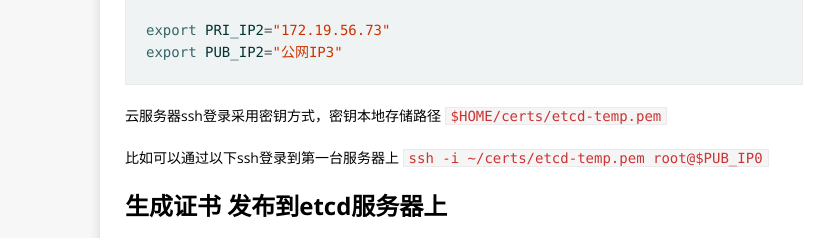
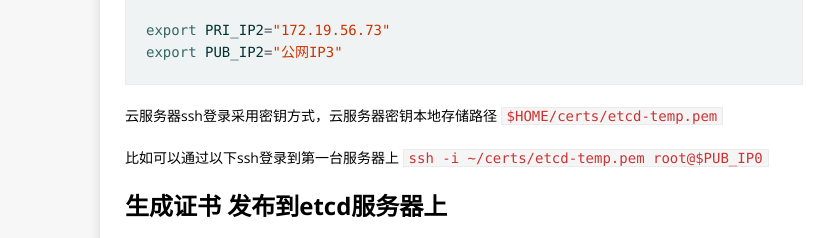
Before and after one commit to AarenWang/AarenWang.github.io, a plain HTML site: page posts/etcd-action-part-2/index.html in a window 1280 px wide. Shown: the part 1064-1302 px from the top of the page, 0-824 px from the left. Drawn offline with nearby package versions, Linux system fonts and the light colour scheme; a script that the page names is missing.

Commit message:
etcd-action-part-2

```diff
--- a/posts/etcd-action-part-2/index.html
+++ b/posts/etcd-action-part-2/index.html
@@ -124,7 +124,7 @@ if (!doNotTrack) {
 </span></span><span style="display:flex;"><span>
 </span></span><span style="display:flex;"><span><span style="color:#366">export</span> <span style="color:#033">PRI_IP2</span><span style="color:#555">=</span><span style="color:#c30">&#34;172.19.56.73&#34;</span>
 </span></span><span style="display:flex;"><span><span style="color:#366">export</span> <span style="color:#033">PUB_IP2</span><span style="color:#555">=</span><span style="color:#c30">&#34;公网IP3&#34;</span>
-</span></span></code></pre></div><p>云服务器ssh登录采用密钥方式，密钥本地存储路径 <code>$HOME/certs/etcd-temp.pem</code></p>
+</span></span></code></pre></div><p>云服务器ssh登录采用密钥方式，云服务器密钥本地存储路径 <code>$HOME/certs/etcd-temp.pem</code></p>
 <p>比如可以通过以下ssh登录到第一台服务器上  <code>ssh -i ~/certs/etcd-temp.pem root@$PUB_IP0</code></p>
 <h2 id="生成证书-发布到etcd服务器上">生成证书 发布到etcd服务器上</h2>
 <p>一 证书生成工具选择
```
